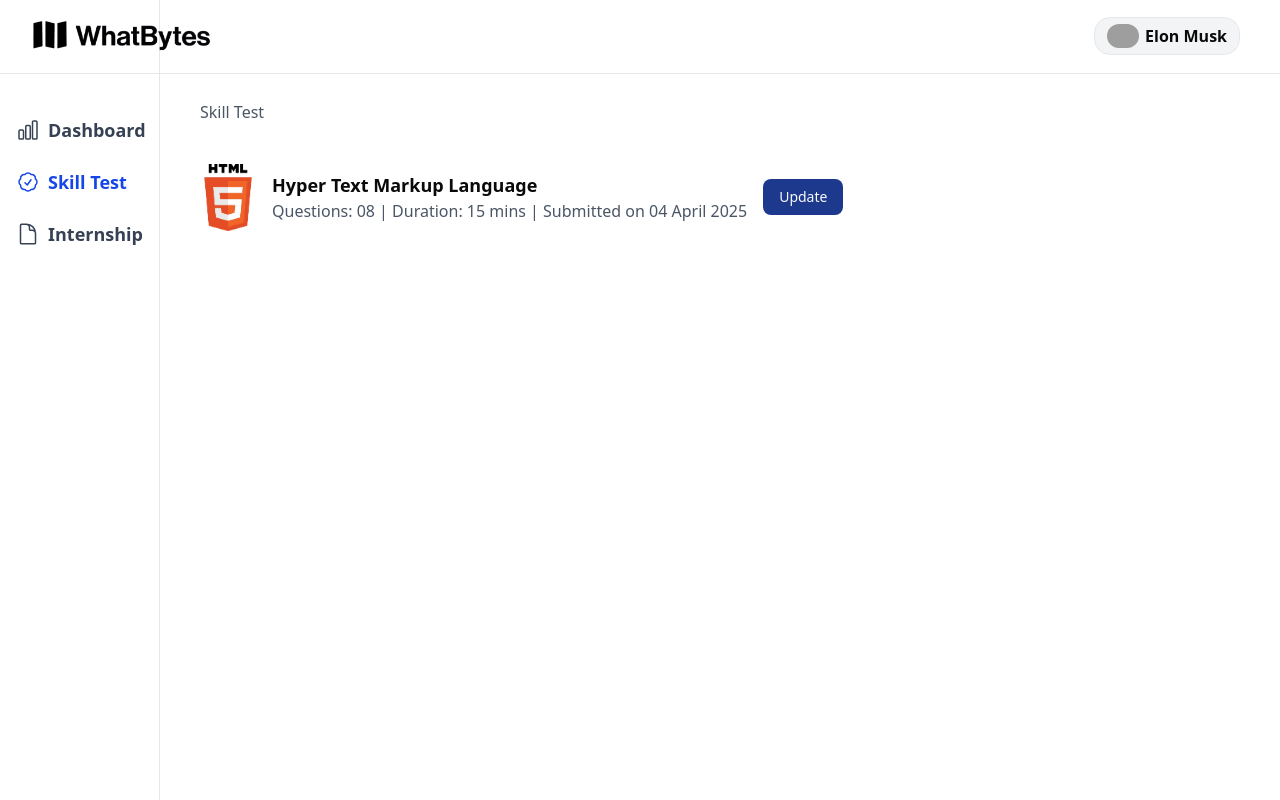
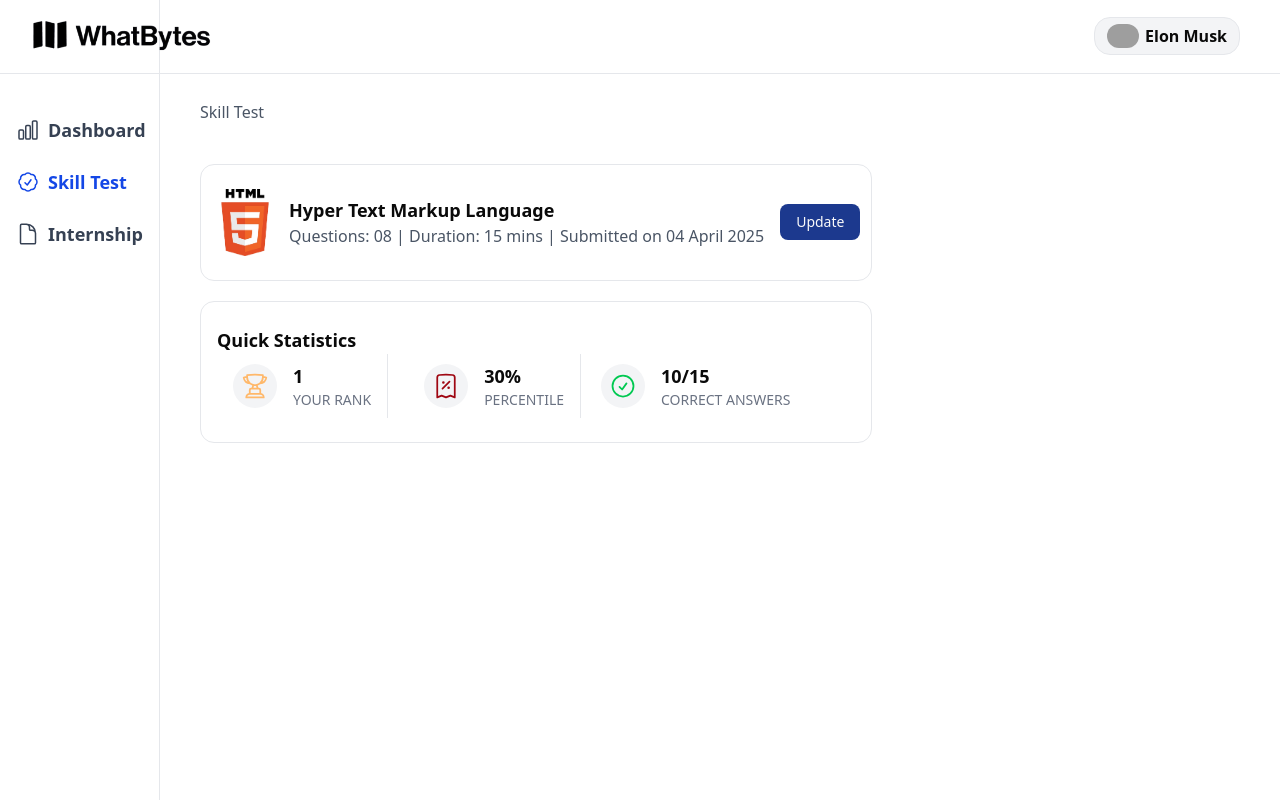
Before and after one commit to justJubair/whatbytes-assignment, a Next.js app: page /skill-test in a window 1280 px wide. Built offline with nearby package versions, Linux system fonts and the light colour scheme; grey boxes are pictures that could not be loaded.

Commit message:
[Add]: quick statistics

```diff
--- a/src/app/(dashboard)/skill-test/page.tsx
+++ b/src/app/(dashboard)/skill-test/page.tsx
@@ -1,9 +1,11 @@
 import HtmlScoreUpdate from "@/components/dashboard/HtmlScoreUpdate";
+import QuickStatistics from "@/components/dashboard/QuickStatistics";
 
 const SkillTest = () => {
   return (
     <div>
       <HtmlScoreUpdate />
+      <QuickStatistics />
     </div>
   );
 };
--- a/src/components/dashboard/HtmlScoreUpdate.tsx
+++ b/src/components/dashboard/HtmlScoreUpdate.tsx
@@ -6,7 +6,7 @@
   return (
     <div className="mt-25 ml-10">
       <p className="font-medium text-gray-600">Skill Test</p>
-      <div className="flex items-center gap-4 mt-10">
+      <div className="flex w-[42rem] rounded-xl items-center gap-4 mt-10 py-6 px-4 border-1 border-gray-200">
         <Image
           className="-mx-8 w-30"
           src={htmlLogo}
@@ -14,7 +14,7 @@
           height={400}
           alt="html-logo"
         />
-        <div className=" text-nowrap">
+        <div className="text-nowrap">
           <h6 className="text-lg font-bold">Hyper Text Markup Language</h6>
           <p className="text-gray-600 font-medium">
             Questions: 08 | Duration: 15 mins | Submitted on 04 April 2025
--- /dev/null
+++ b/src/components/dashboard/QuickStatistics.tsx
@@ -0,0 +1,85 @@
+const QuickStatistics = () => {
+  return (
+    <div className="ml-10 rounded-xl w-[42rem] items-center gap-4 mt-5 py-6 px-4 border-1 border-gray-200">
+      <h6 className="text-lg font-bold">Quick Statistics</h6>
+      <div className="flex items-center gap-5">
+        <div className="flex items-center gap-4 border-r-1 py-2 px-4 border-gray-200">
+          <div className="bg-gray-100 p-2 rounded-full">
+            <svg
+              xmlns="http://www.w3.org/2000/svg"
+              fill="none"
+              viewBox="0 0 24 24"
+              strokeWidth={1.5}
+              stroke="currentColor"
+              className="size-7 text-orange-300"
+            >
+              <path
+                strokeLinecap="round"
+                strokeLinejoin="round"
+                d="M16.5 18.75h-9m9 0a3 3 0 0 1 3 3h-15a3 3 0 0 1 3-3m9 0v-3.375c0-.621-.503-1.125-1.125-1.125h-.871M7.5 18.75v-3.375c0-.621.504-1.125 1.125-1.125h.872m5.007 0H9.497m5.007 0a7.454 7.454 0 0 1-.982-3.172M9.497 14.25a7.454 7.454 0 0 0 .981-3.172M5.25 4.236c-.982.143-1.954.317-2.916.52A6.003 6.003 0 0 0 7.73 9.728M5.25 4.236V4.5c0 2.108.966 3.99 2.48 5.228M5.25 4.236V2.721C7.456 2.41 9.71 2.25 12 2.25c2.291 0 4.545.16 6.75.47v1.516M7.73 9.728a6.726 6.726 0 0 0 2.748 1.35m8.272-6.842V4.5c0 2.108-.966 3.99-2.48 5.228m2.48-5.492a46.32 46.32 0 0 1 2.916.52 6.003 6.003 0 0 1-5.395 4.972m0 0a6.726 6.726 0 0 1-2.749 1.35m0 0a6.772 6.772 0 0 1-3.044 0"
+              />
+            </svg>
+          </div>
+
+          <div>
+            <h6 className="text-lg font-bold">1</h6>
+            <p className="uppercase text-sm text-gray-500 text-nowrap">
+              your rank
+            </p>
+          </div>
+        </div>
+        <div className="flex items-center gap-4 border-r-1 py-2 px-4 border-gray-200">
+          <div className="bg-gray-100 p-2 rounded-full">
+            <svg
+              xmlns="http://www.w3.org/2000/svg"
+              fill="none"
+              viewBox="0 0 24 24"
+              strokeWidth={1.5}
+              stroke="currentColor"
+              className="size-7 text-red-800"
+            >
+              <path
+                strokeLinecap="round"
+                strokeLinejoin="round"
+                d="m9 14.25 6-6m4.5-3.493V21.75l-3.75-1.5-3.75 1.5-3.75-1.5-3.75 1.5V4.757c0-1.108.806-2.057 1.907-2.185a48.507 48.507 0 0 1 11.186 0c1.1.128 1.907 1.077 1.907 2.185ZM9.75 9h.008v.008H9.75V9Zm.375 0a.375.375 0 1 1-.75 0 .375.375 0 0 1 .75 0Zm4.125 4.5h.008v.008h-.008V13.5Zm.375 0a.375.375 0 1 1-.75 0 .375.375 0 0 1 .75 0Z"
+              />
+            </svg>
+          </div>
+
+          <div>
+            <h6 className="text-lg font-bold">30%</h6>
+            <p className="uppercase text-sm text-gray-500 text-nowrap">
+              percentile
+            </p>
+          </div>
+        </div>
+        <div className="flex items-center gap-4">
+          <div className="bg-gray-100 p-2 rounded-full">
+            <svg
+              xmlns="http://www.w3.org/2000/svg"
+              fill="none"
+              viewBox="0 0 24 24"
+              strokeWidth={1.5}
+              stroke="currentColor"
+              className="size-7 text-green-500"
+            >
+              <path
+                strokeLinecap="round"
+                strokeLinejoin="round"
+                d="M9 12.75 11.25 15 15 9.75M21 12a9 9 0 1 1-18 0 9 9 0 0 1 18 0Z"
+              />
+            </svg>
+          </div>
+
+          <div>
+            <h6 className="text-lg font-bold">10/15</h6>
+            <p className="uppercase text-sm text-gray-500 text-nowrap">
+              correct answers
+            </p>
+          </div>
+        </div>
+      </div>
+    </div>
+  );
+};
+export default QuickStatistics;
```
